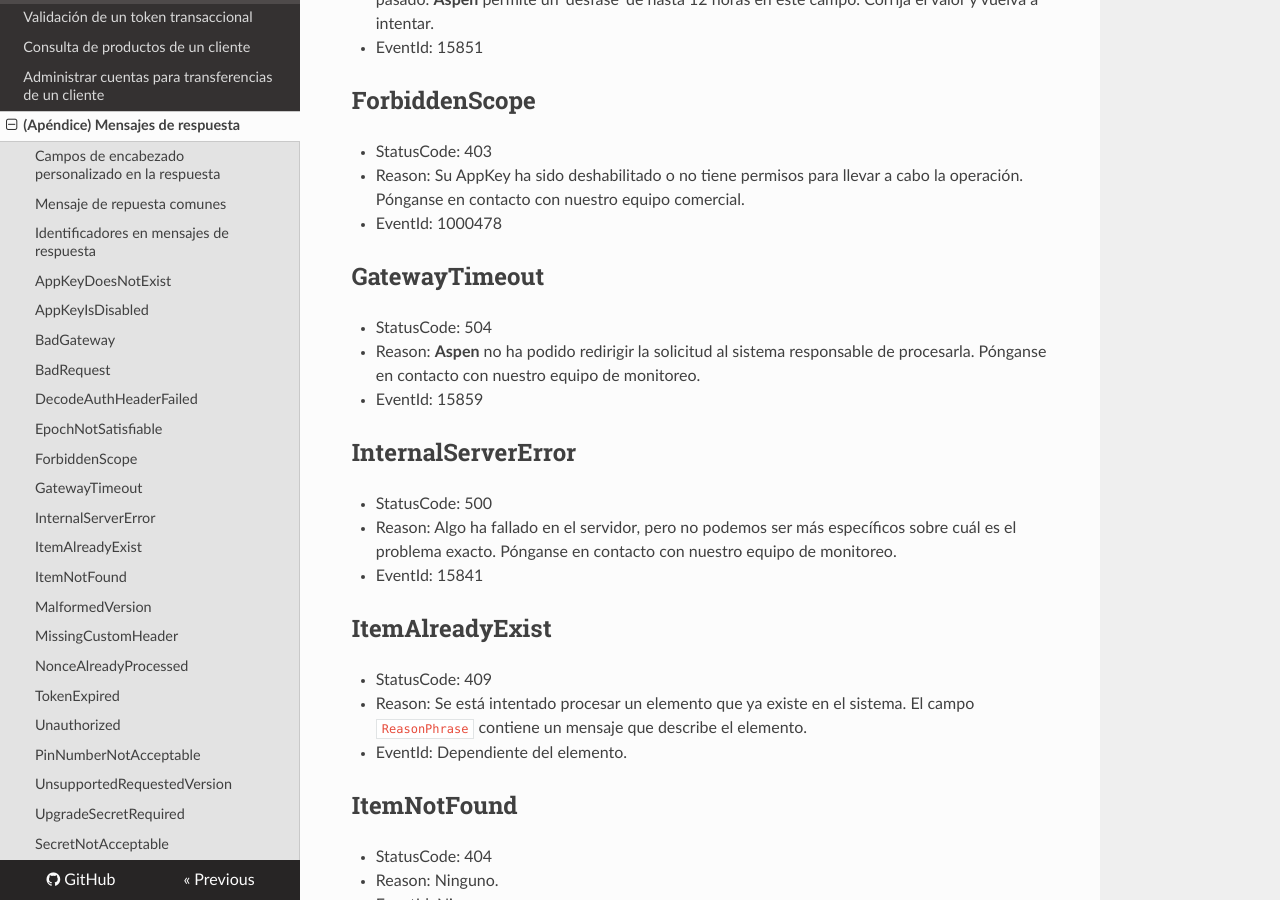
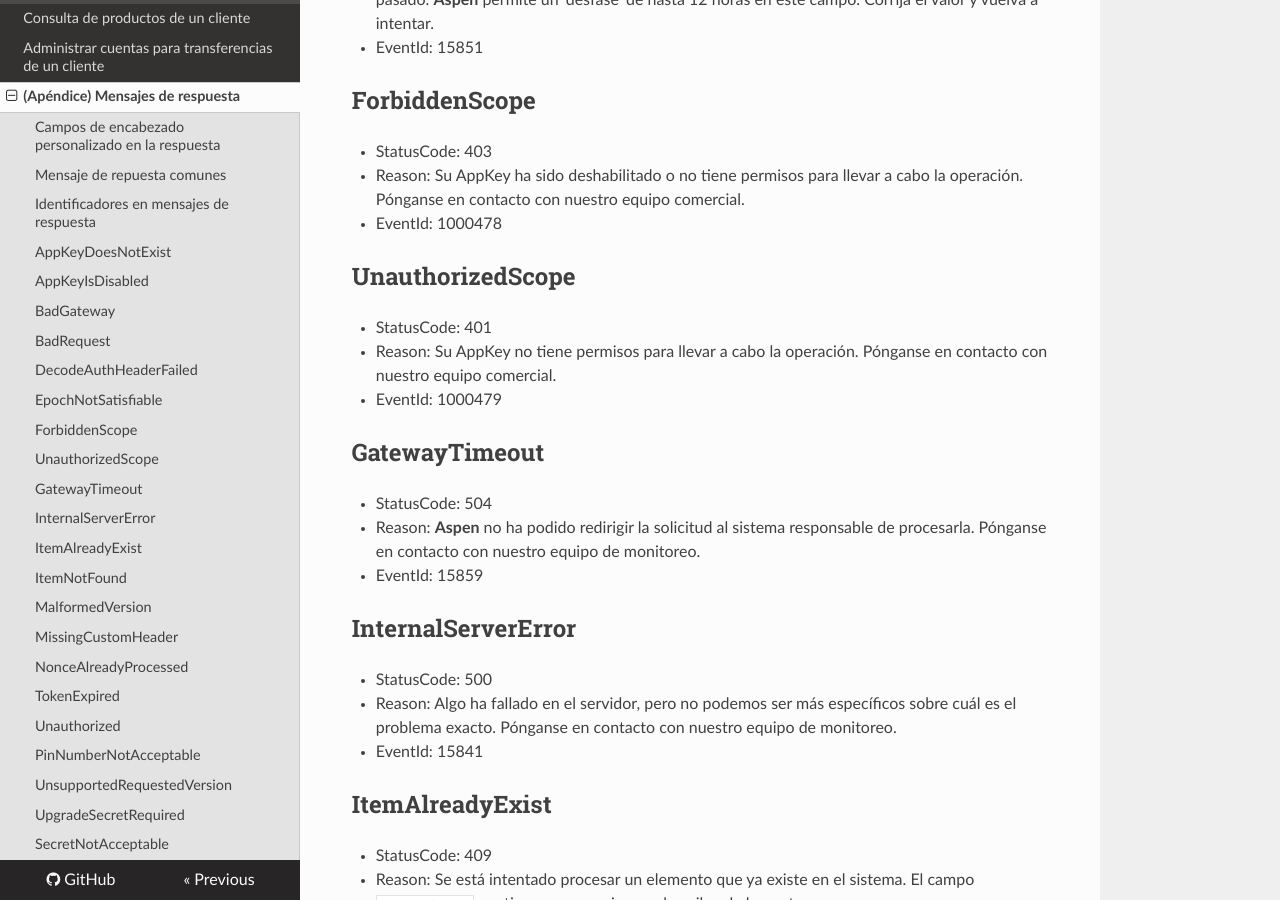
Before and after one commit to menchi2000/Aspen, an MkDocs documentation site: the page built from docs/Responses.md, in a window 1280 px wide and 900 px high, scrolled down 2463 px. Built offline with MkDocs 1.6.1, drawn with Linux system fonts in a browser that asks for light colours; nearby versions of some CDN libraries; old or Windows-style settings are respelled for this version of MkDocs.

Commit message:
Se agrega descripción de UnauthorizedScope en el apéndice de mensajes de respuestas.

```diff
--- a/docs/Responses.md
+++ b/docs/Responses.md
@@ -81,6 +81,12 @@ La cabecera personalizada de respuesta `X-PRO-Response-Help` puede contener algu
 - Reason: Su AppKey ha sido deshabilitado o no tiene permisos para llevar a cabo la operación. Pónganse en contacto con nuestro equipo comercial.
 - EventId: 1000478
 
+## UnauthorizedScope
+
+- StatusCode: 401
+- Reason: Su AppKey no tiene permisos para llevar a cabo la operación. Pónganse en contacto con nuestro equipo comercial.
+- EventId: 1000479
+
 ## GatewayTimeout
 
 - StatusCode: 504
```
